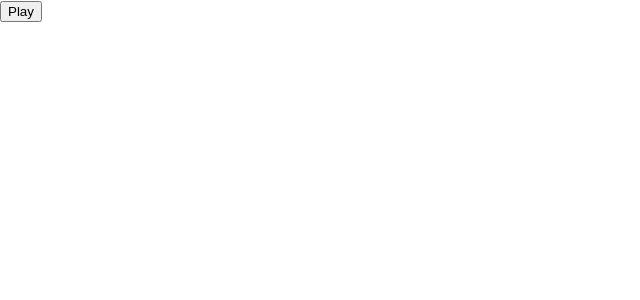
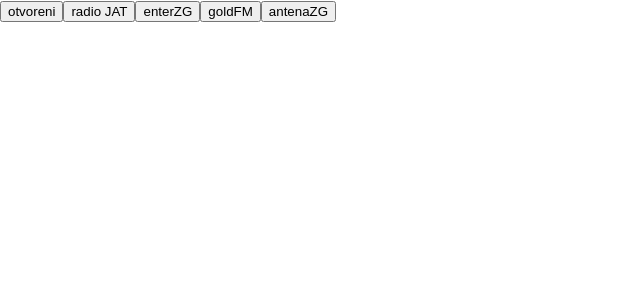
Before and after one commit to MarkoTadic96/Radiji, a React (Create React App) app: page / in a window 1280 px wide. Shown: the top 300 px of the page, without its empty margins (0-640 px from the left). Built offline with nearby package versions, Linux system fonts and the light colour scheme.

Commit message:
add buttons for all radio stations

```diff
--- a/src/App.tsx
+++ b/src/App.tsx
@@ -1,14 +1,23 @@
 import * as React from "react";
+import radioStations from "./components/radioStations";
 
 export interface IAppProps {}
 
+interface RadioStation {
+  name: string;
+  src: string;
+}
+
 export default function App(props: IAppProps) {
   const [isPlaying, setPlaying] = React.useState(false);
+  const [station, setStation] = React.useState<RadioStation | null>(null);
   const audioRef = React.useRef<HTMLAudioElement>(null);
 
   return (
     <div>
-      <audio ref={audioRef} src="https://streaming.radiojat.rs/radiojat.mp3" />
+      {station != null && (
+        <div>
+          <audio ref={audioRef} src={station.src} />
           <button
             onClick={() => {
               if (isPlaying) {
@@ -22,5 +31,19 @@
             {isPlaying ? "Pause" : "Play"}
           </button>
         </div>
+      )}
+
+      {radioStations.map((station) => {
+        return (
+          <button
+            onClick={() => {
+              setStation(station);
+            }}
+          >
+            {station.name}
+          </button>
+        );
+      })}
+    </div>
   );
 }
--- /dev/null
+++ b/src/components/radioStations.js
@@ -0,0 +1,9 @@
+const radios = [
+  { name: "otvoreni", src: "http://stream.otvoreni.hr/otvoreni" },
+  { name: "radio JAT", src: "https://streaming.radiojat.rs/radiojat.mp3" },
+  { name: "enterZG", src: "http://live.enterzagreb.hr:8023/;" },
+  { name: "goldFM", src: "http://live.goldfm.hr:8068/;" },
+  { name: "antenaZG", src: "http://live.antenazagreb.hr:8000/;" },
+];
+
+export default radios;
```
Lines whose indentation alone changed are shown as unchanged.
